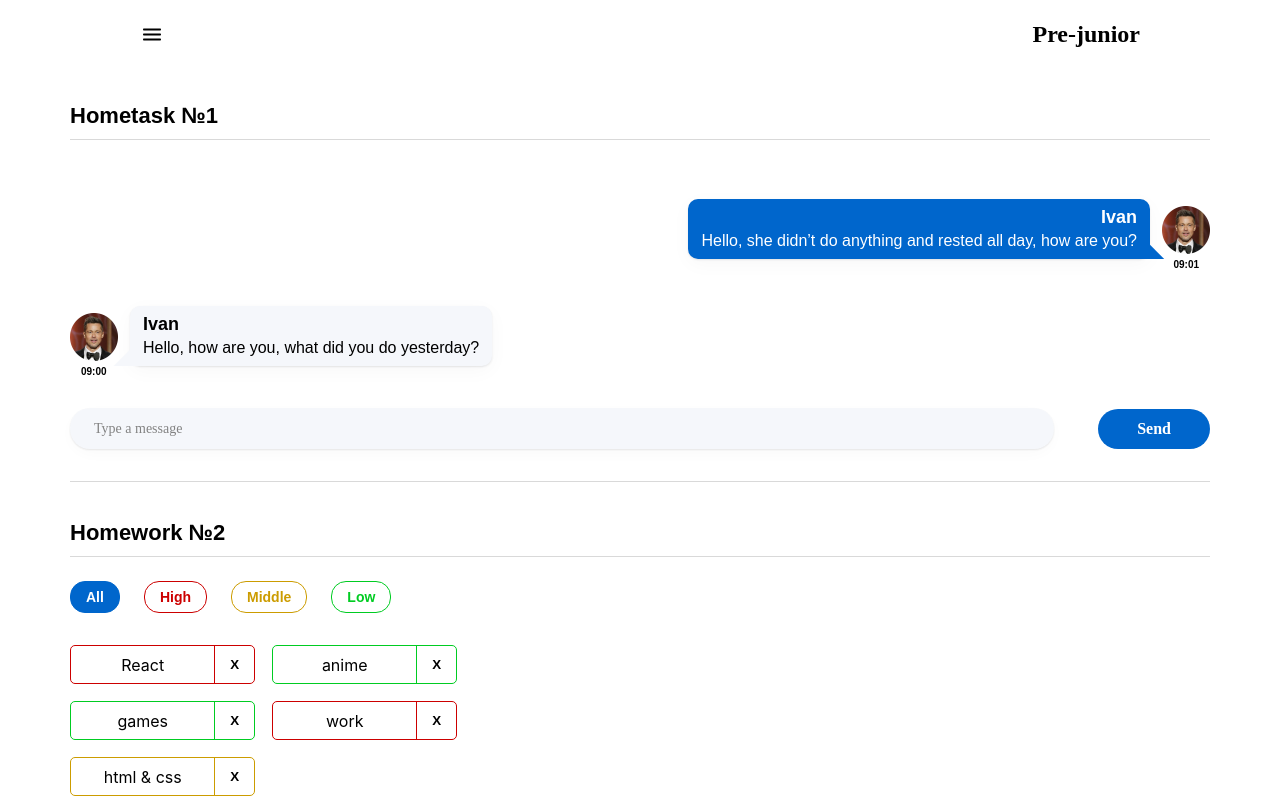
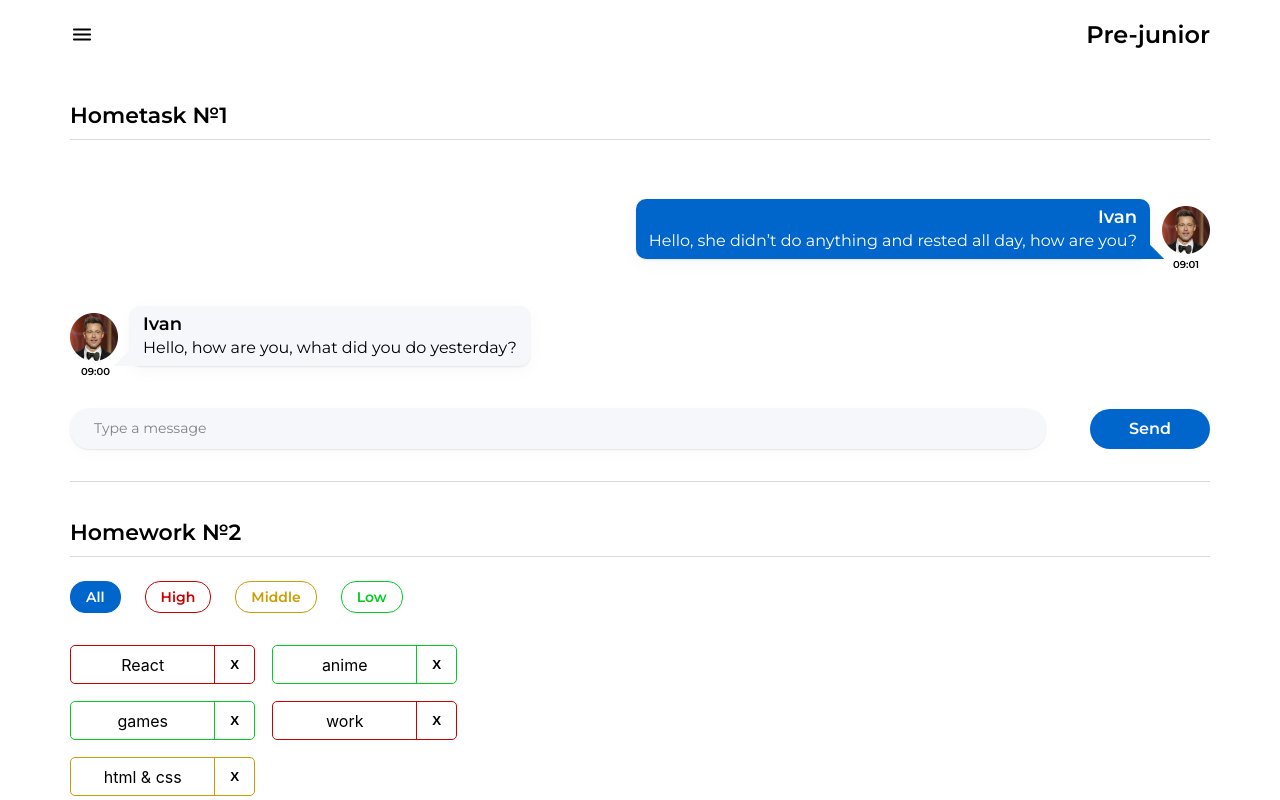
Before and after one commit to vitalyabedik/it-incubator.homeworks, a React (Create React App) app: page /#/pre-junior in a window 1280 px wide. Shown: the top 800 px of the page. Built offline with nearby package versions, Linux system fonts and the light colour scheme.

Commit message:
feat: add fonts, fix header

```diff
--- a/public/index.html
+++ b/public/index.html
@@ -1,29 +1,20 @@
 <!DOCTYPE html>
 <html lang="en">
 <head>
-    <meta charset="utf-8" />
-    <link rel="icon" href="%PUBLIC_URL%/favicon.ico" />
-    <meta name="viewport" content="width=device-width, initial-scale=1" />
-    <meta name="theme-color" content="#000000" />
+    <meta charset="utf-8"/>
+    <link rel="icon" href="%PUBLIC_URL%/favicon.ico"/>
+    <meta name="viewport" content="width=device-width, initial-scale=1"/>
+    <meta name="theme-color" content="#000000"/>
     <meta
             name="description"
             content="Web site created using create-react-app"
     />
-    <link rel="apple-touch-icon" href="%PUBLIC_URL%/logo192.png" />
-    <!--
-      manifest.json provides metadata used when your web app is installed on a
-      user's mobile device or desktop. See https://developers.google.com/web/fundamentals/web-app-manifest/
-    -->
-    <link rel="manifest" href="%PUBLIC_URL%/manifest.json" />
-    <!--
-      Notice the use of %PUBLIC_URL% in the tags above.
-      It will be replaced with the URL of the `public` folder during the build.
-      Only files inside the `public` folder can be referenced from the HTML.
-
-      Unlike "/favicon.ico" or "favicon.ico", "%PUBLIC_URL%/favicon.ico" will
-      work correctly both with client-side routing and a non-root public URL.
-      Learn how to configure a non-root public URL by running `npm run build`.
-    -->
+    <link rel="apple-touch-icon" href="%PUBLIC_URL%/logo192.png"/>
+    <link rel="manifest" href="%PUBLIC_URL%/manifest.json"/>
+    <link rel="preconnect" href="https://fonts.googleapis.com">
+    <link rel="preconnect" href="https://fonts.gstatic.com" crossorigin>
+    <link href="https://fonts.googleapis.com/css2?family=Montserrat:wght@300;400;500;600;700;800;900&family=Roboto:wght@300;400;500;700&display=swap"
+          rel="stylesheet">
     <title>React App</title>
 </head>
 <body>
--- a/src/s2-homeworks/hw05/header/Header.module.css
+++ b/src/s2-homeworks/hw05/header/Header.module.css
@@ -5,7 +5,7 @@
 .header {
     display: flex;
     justify-content: space-between;
-    padding: 20px 70px 16px;
+    padding: 20px 0px 16px;
 }
 
 .header h1 {
```
Lines whose indentation alone changed are shown as unchanged.
